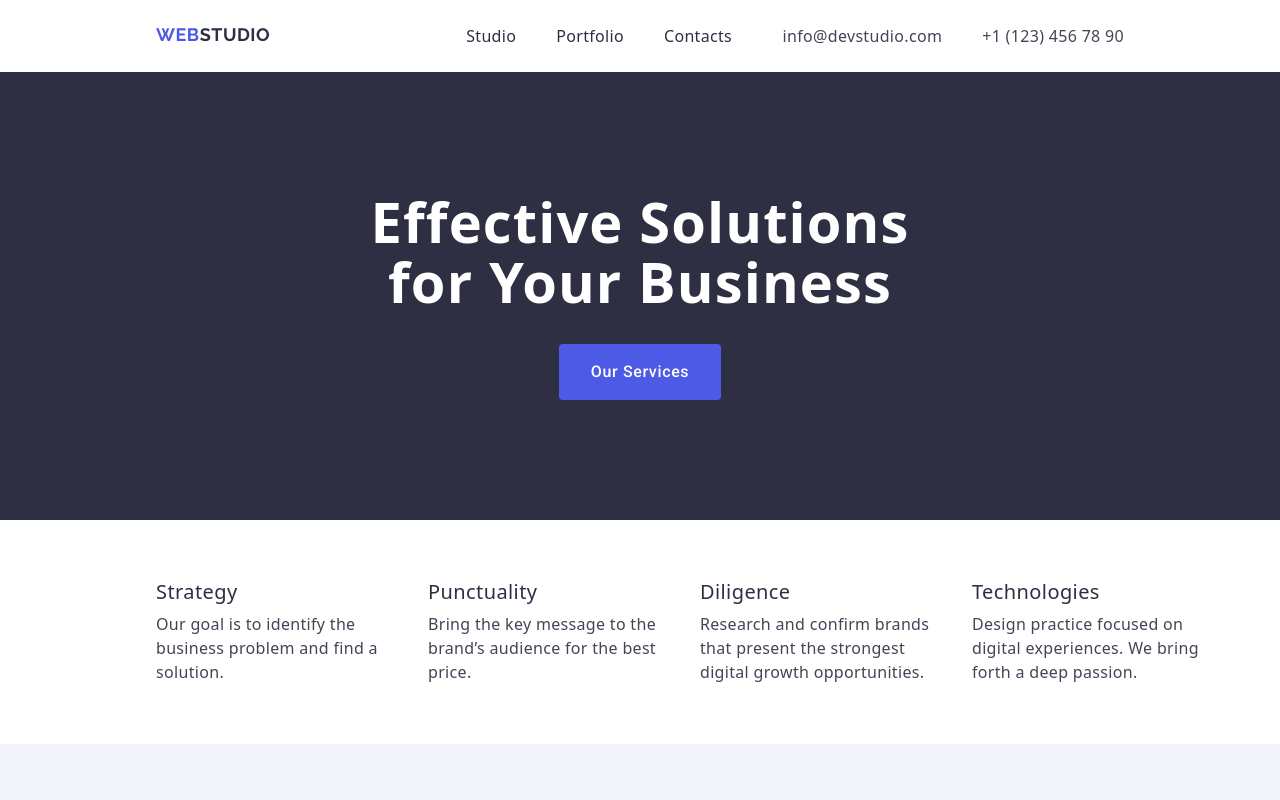
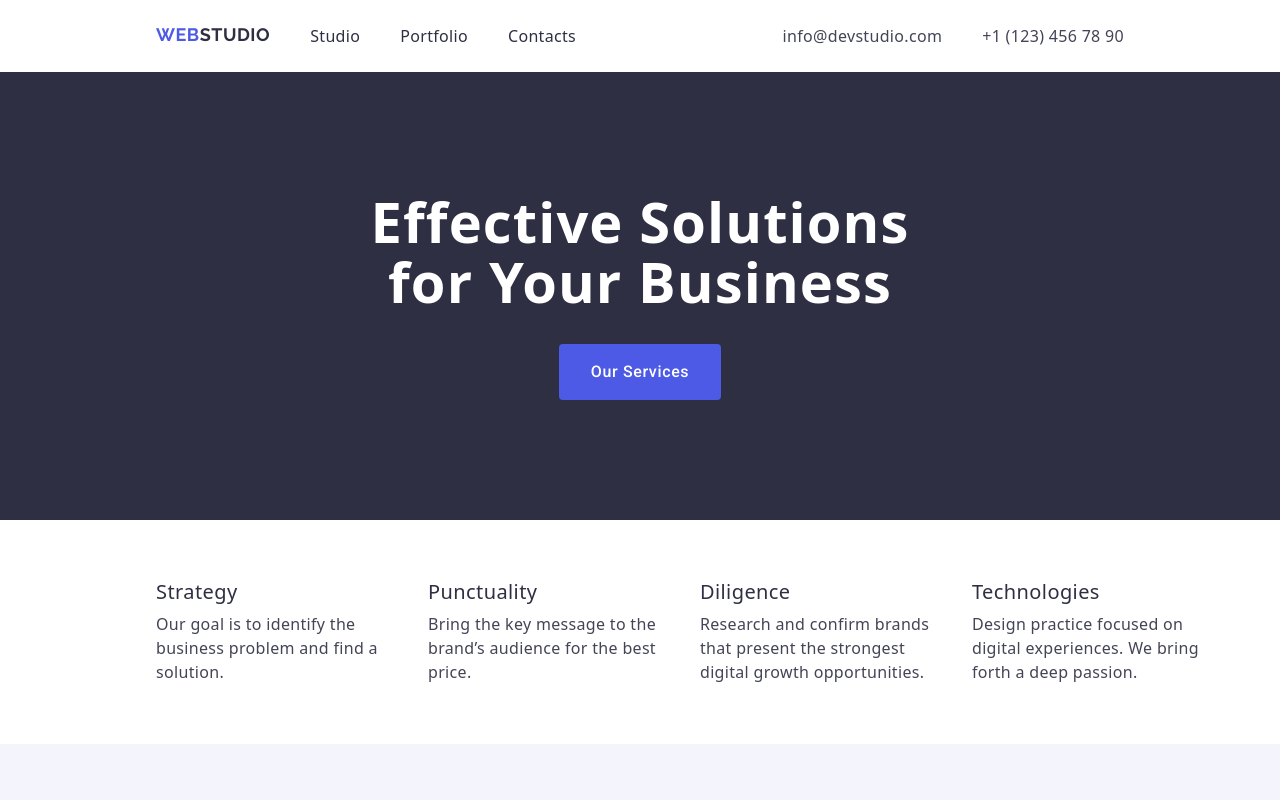
Before and after one commit to Ivan227-hub/goit-markup-hw-02, a plain HTML site: page index.html in a window 1280 px wide. Shown: the top 800 px of the page. Drawn offline with nearby package versions, Linux system fonts and the light colour scheme.

Commit message:
update18

```diff
--- a/css/styles.css
+++ b/css/styles.css
@@ -30,8 +30,7 @@ a {
 
 .nav-list a,
 .contact-info a {
- /* transition: color 0.3s ease;*/
-  font-style: normal;
+ font-style: normal;
 }
 
 .contact-list {
@@ -49,11 +48,11 @@ a {
   flex-wrap: wrap;
   letter-spacing: 0.02em;
 }
-
+.nav-list,
 .nav-link,
 .header-nav {
-  display: flex;
-  gap: 40px;
+ display: flex;
+ gap: 40px;
  font-weight: 500;
 }
 
@@ -66,24 +65,16 @@ a {
   letter-spacing: 0.03em;
   line-height: 1.17;
   text-transform: uppercase;
-  height: 21px;
-}
+  }
 
 .logo .logo-part {
   color: #2e2f42;
 }
 
 
-.nav-list {
-  display: flex;
-  gap: 40px;
-  padding-left: 156px;
- }
-
-
-
 .nav-list a{
   color: #2e2f42;
+
 }
 
 .contact-info {
```
